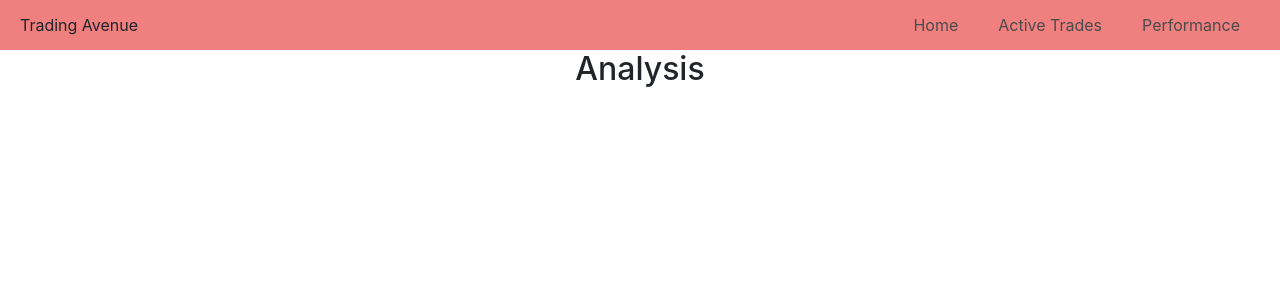
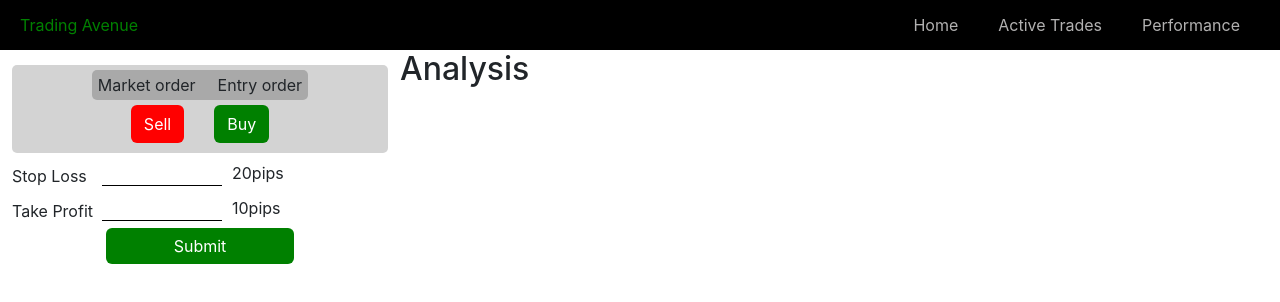
Before and after one commit to BertrandMuh/mod3_project, a React (Create React App) app: page /trading-avenue/instrument in a window 1280 px wide. Shown: the top 302 px of the page. Built offline with nearby package versions, Linux system fonts and the light colour scheme; no server answers.

Commit message:
add seel and buy buttons

```diff
--- a/src/App.css
+++ b/src/App.css
@@ -5,6 +5,10 @@
 .App-logo {
   height: 40vmin;
   pointer-events: none;
+}
+
+.logo {
+  color: green
 }
 
 p {
@@ -17,7 +21,7 @@ p {
 }
 
 .header {
-  background: rgb(240, 127, 127);
+  background: black;
   display: flex;
   justify-content: space-between;
   align-items: center;
--- /dev/null
+++ b/src/components/Instrument-table/index.css
@@ -0,0 +1,46 @@
+.instrument {
+    /* padding: 10px 10px; */
+    position: relative;
+    margin: 10px 2px;
+    min-width: 90%;
+}
+
+.instru-details {
+    max-height: 200px;
+    overflow: auto;
+}
+
+.instru-details>div {
+    display: flex;
+    justify-content: space-between;
+    align-items: center;
+    width: 95%;
+    margin: auto;
+    padding: 5px 0;
+    border-bottom: 1px solid lightgray;
+}
+
+.instrument>.pair-name {
+    width: 100%;
+    background: black;
+    color: white;
+    padding: 5px 0;
+
+}
+
+h3 {
+    margin: 0;
+}
+
+.pair-details-container {
+    position: relative;
+    max-width: 400px;
+    display: flex;
+    flex-direction: column;
+    /* min-width: 300px; */
+    width: 100vmin;
+}
+
+.price-label {
+    font-weight: bold;
+}
--- a/src/components/Instrument-table/index.js
+++ b/src/components/Instrument-table/index.js
@@ -2,6 +2,8 @@ import React from 'react'
 import { useContext } from 'react'
 import { AppContext } from '../../context/app_context'
 import { getWeeklyBullAndBearVolume, getWeeklyData } from '../functions/useful-functions'
+import TradeButtons from '../Trade-button'
+import './index.css'
 
 const InstrumentTable = () => {
     let url = new URLSearchParams(window.location.search)
@@ -34,6 +36,7 @@ const InstrumentTable = () => {
                     <h3 className='pair-name'>
                         {item.instrument.includes('_') ? item.instrument.replace('_', ' / ') : item.instrument}
                     </h3>
+                    <div className='instru-details'>
                         <div>
                             <p className='price-label'>Open</p>
                             <p>{openPrice}</p>
@@ -67,6 +70,7 @@ const InstrumentTable = () => {
                             <p className={weeklyBullOrBear}>{weeklyPriceChange}</p>
                         </div>
                     </div>
+                </div>
             )
         }
         else {
@@ -74,7 +78,10 @@ const InstrumentTable = () => {
         }
     })
     return (
-        <div>{pairJSX}</div>
+        <div className='pair-details-container'>
+            {pairJSX}
+            <TradeButtons />
+        </div>
     )
 }
 
--- a/src/components/Nav/index.css
+++ b/src/components/Nav/index.css
@@ -9,7 +9,7 @@
 .navbar>a {
     text-decoration: none;
     margin: 0 10px;
-    color: rgb(76, 76, 76);
+    color: rgb(178, 177, 177);
     height: 100%;
     display: flex;
     justify-content: center;
@@ -19,6 +19,6 @@
 }
 
 .navbar>a:hover {
-    background: black;
+    background: green;
     color: white;
 }
--- /dev/null
+++ b/src/components/Trade-button/index.css
@@ -0,0 +1,117 @@
+.trade.btn {
+    background: rgb(82, 87, 82);
+    color: white;
+    margin-bottom: 10px;
+    margin-right: 0;
+
+}
+
+.trade-btn.container {
+    text-align: left;
+    margin: 15px 0;
+}
+
+select {
+
+    width: 50%
+}
+
+.flex-space-btw {
+    display: flex;
+    align-items: center;
+    margin: 5px auto;
+}
+
+.flex-space-btw>input {
+    width: auto;
+    min-width: 100px;
+    max-width: 120px;
+    border: 0;
+    border-bottom: 1px solid black;
+    outline: none;
+    padding-left: 5px;
+    margin-right: 10px;
+}
+
+.input-label {
+    min-width: 90px;
+    margin-block: 0;
+    display: flex;
+    align-items: flex-end;
+    height: 30px;
+}
+
+.buy.btn {
+    color: white;
+    background: green;
+}
+
+.sell.btn {
+    color: white;
+    background: red;
+}
+
+.buy,
+.sell {
+    margin: 5px 10px;
+}
+
+.flex-center {
+    display: flex;
+    justify-content: center;
+    align-items: center;
+    gap: 10px
+}
+
+.market,
+.entry {
+    margin: 0;
+    padding: 2px 5px;
+}
+
+.order {
+    width: max-content;
+    background: darkgray;
+    padding: 0;
+    margin: auto;
+    border-radius: 5px;
+    height: 100%;
+}
+
+.submit-btn-container {
+    display: flex;
+    justify-content: center;
+}
+
+.submit.btn {
+    background: green;
+    color: white;
+    border: 5px;
+    width: 50%;
+}
+
+.position {
+    background: lightgray;
+    padding: 5px 0;
+    border-radius: 5px;
+}
+
+::-webkit-scrollbar {
+    width: 5px;
+}
+
+/* Track */
+::-webkit-scrollbar-track {
+    background: whitesmoke;
+}
+
+/* Handle */
+::-webkit-scrollbar-thumb {
+    background: #888;
+    width: 2px;
+}
+
+/* Handle on hover */
+::-webkit-scrollbar-thumb:hover {
+    background: #555;
+}
--- /dev/null
+++ b/src/components/Trade-button/index.js
@@ -0,0 +1,42 @@
+import React from 'react'
+import './index.css'
+
+const TradeButtons = () => {
+
+    return (
+        <div className='trade-btn container'>
+            {/* <button type='button' className='trade btn'>
+                New order
+            </button> */}
+            <div>
+                <div className='position'>
+                    <div className='flex-center order'>
+                        <button className='market btn' key="mkt-execution">Market order</button>
+                        <button className='entry btn' key="mkt-order">Entry order</button>
+                    </div>
+                    <div className='flex-center buy-sell-container'>
+                        <button type='button' className='sell btn'>Sell</button>
+                        <button type='button' className='buy btn'>Buy</button>
+                    </div>
+                </div>
+                <div>
+
+                    <div className='flex-space-btw sl-tp'>
+                        <p className='input-label'>Stop Loss</p>
+                        <input type="number" />
+                        <p>20pips</p>
+                    </div>
+                    <div className='flex-space-btw sl-tp'>
+                        <p className='input-label'>Take Profit</p>
+                        <input type="number" />
+                        <p>10pips</p>
+                    </div>
+                </div>
+                <div class='submit-btn-container'><button className='submit btn' type='button'>Submit</button></div>
+
+            </div>
+        </div>
+    )
+}
+
+export default TradeButtons
--- a/src/pages/Instrument/index.css
+++ b/src/pages/Instrument/index.css
@@ -1,32 +1,12 @@
-.instrument {
-    padding: 20px 10px;
-    max-width: 400px;
-    margin: 30px 0;
-}
-
-.instrument>div {
+.instrument-div {
     display: flex;
-    justify-content: space-between;
-    align-items: center;
-    width: 95%;
-    margin: auto;
-    padding: 5px 0;
-    border-bottom: 1px solid lightgray;
-
 
 }
 
-.instrument>.pair-name {
-    width: 100%;
-    background: black;
-    color: white;
-    padding: 5px 0;
+@media(max-width: 400px) {
+    .instrument-div {
+        display: flex;
+        flex-direction: column;
+        max-width: 100%;
+    }
 }
-
-.price-label {
-    font-weight: bold;
-}
-
-h3 {
-    margin: 0;
-}
--- a/src/pages/Instrument/index.js
+++ b/src/pages/Instrument/index.js
@@ -3,14 +3,15 @@ import Analysis from '../../components/Analysis'
 
 import InstrumentTable from '../../components/Instrument-table'
 
+
 import './index.css'
 
 const Instrument = () => {
     return (
-        <>
+        <div className='instrument-div'>
+            <InstrumentTable />
             <Analysis />
-            <InstrumentTable />
-        </>
+        </div>
     )
 }
 
```
Lines whose indentation alone changed are shown as unchanged.
